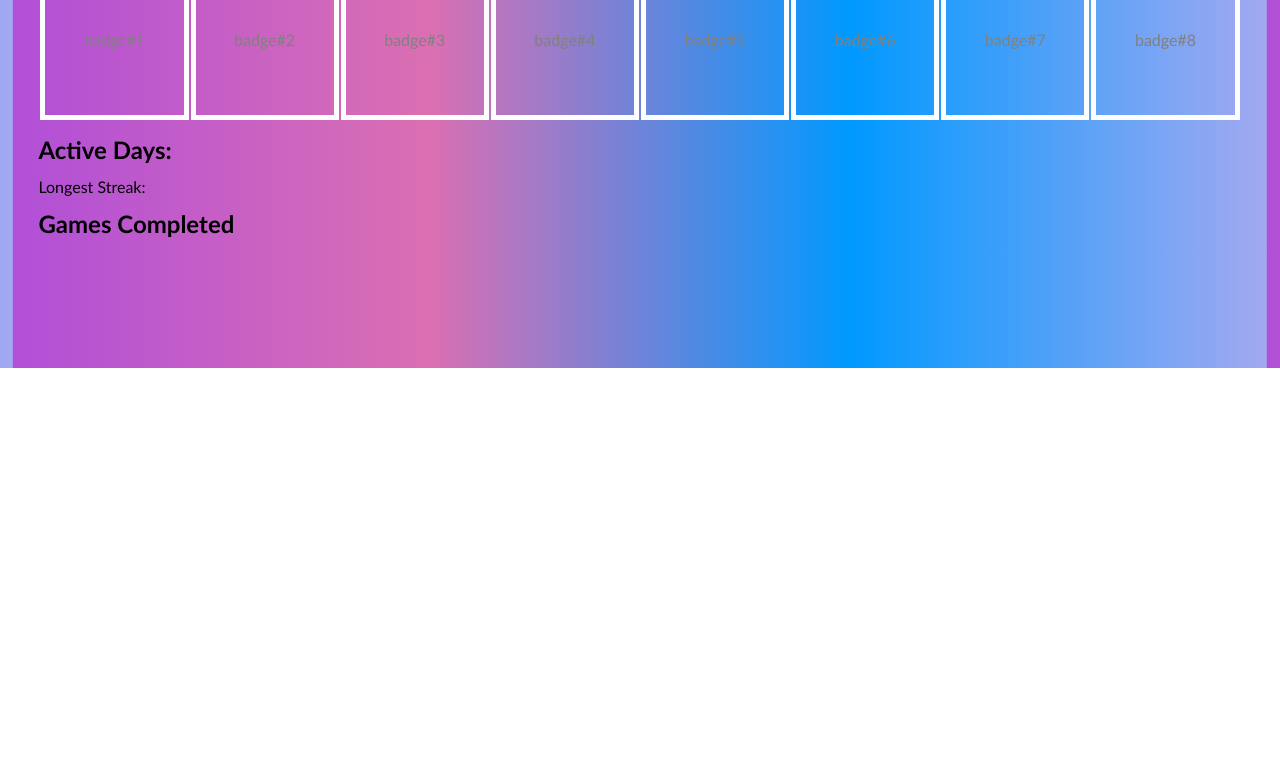
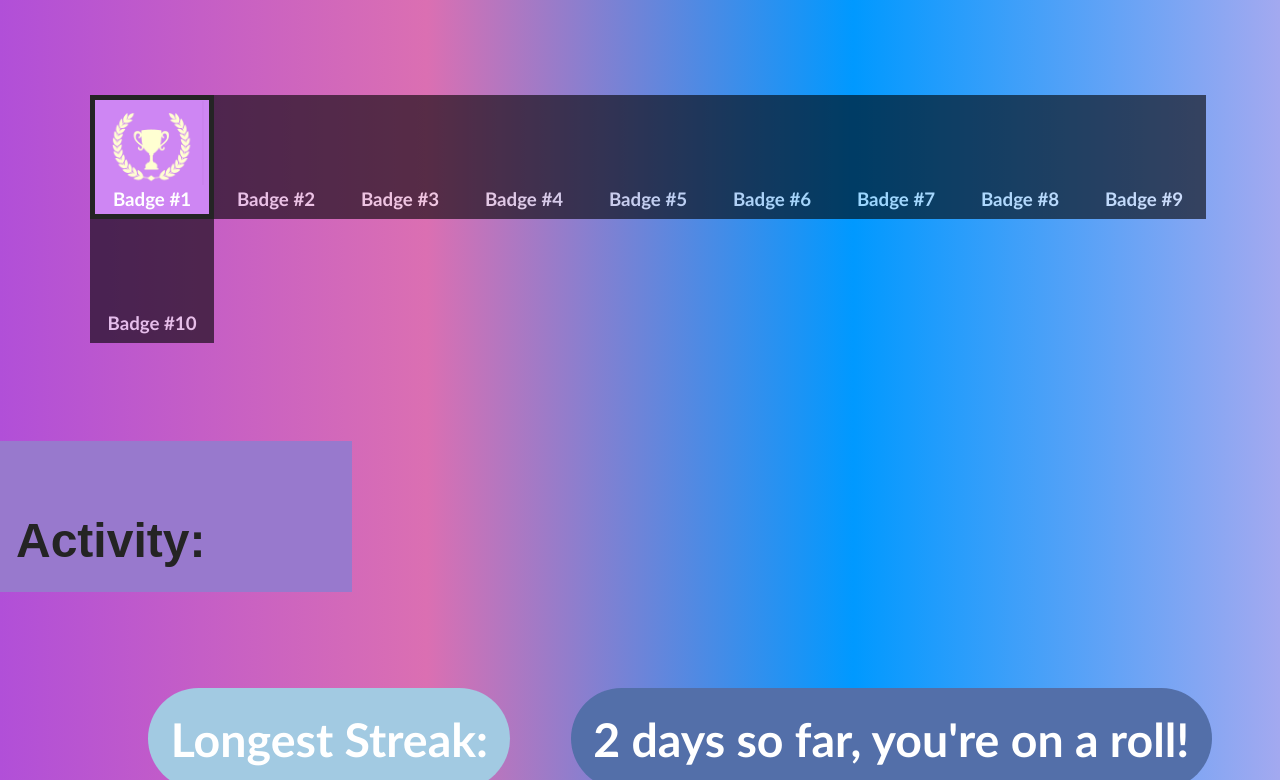
Before and after one commit to THEODOREALOUCSD/Team-CSforeachers, a plain HTML site: page Pages/Quiz/Progress.html in a window 1280 px wide. Shown: the part 432-1212 px from the top of the page. Before the commit the page ends 800 px from the top, so only its background shows below. Drawn offline with Linux system fonts and the light colour scheme; a web font is replaced by a local one.

Commit message:
sudhir: final updates

```diff
--- a/Pages/Quiz/Progress.html
+++ b/Pages/Quiz/Progress.html
@@ -1,42 +1,113 @@
 <!DOCTYPE html>
-<html lang="en"></html>
+<html lang="en">
 <head>
+    <link rel="preconnect" href="https://fonts.googleapis.com">
+
+    <link rel="preconnect" href="https://fonts.gstatic.com" crossorigin>
+
+    <link href="https://fonts.googleapis.com/css2?family=Hubballi&display=swap" rel="stylesheet">
     <style>
         * {
             font-family: 'Gill Sans', 'Gill Sans MT', Calibri, 'Trebuchet MS', sans-serif;
-    margin: 1vw;
         }
-     body{
-        background-image: linear-gradient(to left,rgb(163, 169, 240),rgb(0, 153, 255), rgb(219, 111, 178),rgb(177, 79, 216) );
 
+        body {
+            background-image: linear-gradient(to left, rgb(163, 169, 240), rgb(0, 153, 255), rgb(219, 111, 178), rgb(177, 79, 216));
+            padding-left: 5em;
         }
+
         h1 {
-    font-size: 3vw;
+            font-size: 4em;
+            margin-left: -5em;
+            padding-left: 3.75em;
+        }
 
-}
         .navigation {
             overflow: hidden;
-        background-image: linear-gradient(to left,rgb(163, 169, 240),rgb(0, 153, 255), rgb(219, 111, 178),rgb(177, 79, 216) );
         }
-    .navigation a{
+
+
+
+
+        hr{
+            margin-left: -6em;
+        }
+        .navigation a {
             float: right;
             display: block;
             color: #000000;
             text-align: center;
             padding: 1px 10px;
             font-size: 2vw;
-    }
-    .table,th, td{
-        border:5px solid rgb(253, 253, 253);
-        width: 150px;
-        height: 150px;
-        text-align: center;
+            margin-top: 1em;
         }
 
-    td{
+        td {
+            border: 5px solid rgb(0, 0, 0);
+            display: inline-block;
+            width: fit-content;
+            height: fit-content;
+            text-align: center;
+
+        }
+
+        .imgContainer {
+            width: 7rem;
+            height: 7rem;
+            text-align: center;
+            margin-top: auto;
+            margin-bottom: auto;
+            vertical-align: middle;
+        .
+        }
+
+        .badge {
+            width: 7rem;
+            height: auto;
+        }
+
+        td {
+            background-color: black;
             color: grey;
         }
 
+        h2 {
+            color: #242424;
+            font-family: 'Hubballi', sans-serif;
+            font-weight: bolder;
+            font-size: 3em;
+            background-color: #9879CD;
+            margin-left: -5em;
+            padding-top: 1.5em;
+            padding-left: 3.5em;
+            padding-bottom: 0.5em;
+            width: 7em;
+            margin-bottom: 2em;
+            margin-top: 1em;
+        }
+
+        h5 {
+            margin:0;
+        }
+
+        .tooltip-wrap {
+            position: relative;
+        }
+
+        .tooltip-wrap .tooltip-content {
+            display: none;
+            position: absolute;
+            bottom: 5%;
+            left: 5%;
+            right: 5%;
+            background-color: #fff;
+            padding: .5em;
+        }
+
+        .tooltip-wrap:hover .tooltip-content {
+            display: block;
+            border-radius: 1.5em;
+        }
     </style>
     <meta charset="UTF-8"/>
     <meta name="viewport" content="width=device-width, intial-scale=1.0"/>
@@ -56,34 +127,106 @@
 <h1>Progress</h1>
 
 <hr>
-    <h2> Badges </h2>
-    <table style = "width:100%">
+<h2>Badges: </h2>
 <table>
     <tr>
-            <td>badge#1 </td>
-            <td>badge #2</td>
-            <td>badge#3</td>
-            <td>badge#4</td>
-            <td>badge#5</td>
-            <td>badge#6</td>
-            <td>badge#7</td>
-            <td>badge#8</td>
+        <td class="tooltip-wrap" style="background-color: #ce86f3;
+            border-color: #242424">
+            <div class="imgContainer">
+                <img class="badge" src="Badge%231.png" alt="Badge#1">
+                <h3 style="margin-top: 0; color: white;">Badge #1</h3>
+            </div>
+            <div class="tooltip-content">
+                <p>Awarded for starting your adventure!</p>
+            </div>
+        </td>
+
+
+        <td style="opacity: 60%;">
+            <div class="imgContainer">
+                <img style="visibility: hidden;" class="badge"
+                     src="Badge%231.png" alt="Badge#1">
+                <h3 style="margin-top: 0; color: white;">Badge #2</h3>
+            </div>
+        </td>
+        <td style="opacity: 60%">
+            <div class="imgContainer">
+                <img style="visibility: hidden;" class="badge"
+                     src="Badge%231.png" alt="Badge#1">
+                <h3 style="margin-top: 0; color: white;">Badge #3</h3>
+            </div>
+        </td>
+        <td style="opacity: 60%">
+            <div class="imgContainer">
+                <img style="visibility: hidden;" class="badge"
+                     src="Badge%231.png" alt="Badge#1">
+                <h3 style="margin-top: 0; color: white;">Badge #4</h3>
+            </div>
+        </td>
+        <td style="opacity: 60%">
+            <div class="imgContainer">
+                <img style="visibility: hidden;" class="badge"
+                     src="Badge%231.png" alt="Badge#1">
+                <h3 style="margin-top: 0; color: white;">Badge #5</h3>
+            </div>
+        </td>
+        <td style="opacity: 60%">
+            <div class="imgContainer">
+                <img style="visibility: hidden;" class="badge"
+                     src="Badge%231.png" alt="Badge#1">
+                <h3 style="margin-top: 0; color: white;">Badge #6</h3>
+            </div>
+        </td>
+        <td style="opacity: 60%">
+            <div class="imgContainer">
+                <img style="visibility: hidden;" class="badge"
+                     src="Badge%231.png" alt="Badge#1">
+                <h3 style="margin-top: 0; color: white;">Badge #7</h3>
+            </div>
+        </td>
+        <td style="opacity: 60%">
+            <div class="imgContainer">
+                <img style="visibility: hidden;" class="badge"
+                     src="Badge%231.png" alt="Badge#1">
+                <h3 style="margin-top: 0; color: white;">Badge #8</h3>
+            </div>
+        </td>
+        <td style="opacity: 60%">
+            <div class="imgContainer">
+                <img style="visibility: hidden;" class="badge"
+                     src="Badge%231.png" alt="Badge#1">
+                <h3 style="margin-top: 0; color: white;">Badge #9</h3>
+            </div>
+        </td>
+        <td style="opacity: 60%">
+            <div class="imgContainer">
+                <img style="visibility: hidden;" class="badge"
+                     src="Badge%231.png" alt="Badge#1">
+                <h3 style="margin-top: 0; color: white;">Badge #10</h3>
+            </div>
+        </td>
     </tr>
-        <tr>
-            <td>badge#1 </td>
-            <td>badge#2</td>
-            <td>badge#3</td>
-            <td>badge#4</td>
-            <td>badge#5</td>
-            <td>badge#6</td>
-            <td>badge#7</td>
-            <td>badge#8</td>
-        </tr>
+
 </table>
-    <h2>Active Days: </h2>
-    <p>Longest Streak: </p>
+<div style="height: 3em;">
 
-    <h2>Games Completed</h2>
+</div>
+<h2>Activity:</h2>
+<div style="display: flex; justify-content: space-evenly; margin-bottom: 5em;">
+    <div style="border-radius: 1em; text-align:center; font-size: 3.5em; color:
+white; font-family: Helvetica, sans-serif; background-color: #a2cae2;
+padding: 0.4em; ">
+        <h5>Longest Streak:</h5>
+    </div>
+    <div style="border-radius: 2em; text-align:center; font-size: 3.5em; color:
+white; font-family: Helvetica, sans-serif; background-color: #536fa9;
+padding: 0.4em;">
+        <h5>2 days so far, you're on a roll!</h5>
+    </div>
+</div>
+
+<hr>
+
 
 </body>
 </html>
```
Also changed, not shown: Pages/Quiz/Account.html (+54 -24 lines), Pages/Quiz/Badge#1.png (added). Lines whose indentation alone changed are shown as unchanged.
